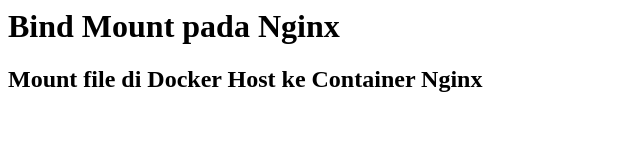
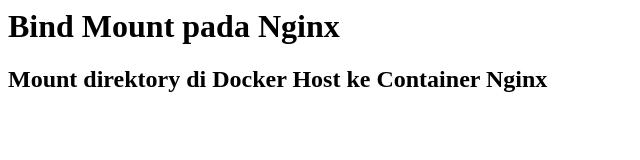
Before and after one commit to techwibi/tutorial-docker, a plain HTML site: page docker-storage/bind-mount/nginx/directory/index.html in a window 1280 px wide. Shown: the whole page, without its empty margins (0-640 px from the left). Drawn offline with Linux system fonts and the light colour scheme.

Commit message:
Update index.html

```diff
--- a/docker-storage/bind-mount/nginx/directory/index.html
+++ b/docker-storage/bind-mount/nginx/directory/index.html
@@ -1,2 +1,2 @@
 <h1>Bind Mount pada Nginx</h1>
-<h2>Mount file di Docker Host ke Container Nginx</h2>
+<h2>Mount direktory di Docker Host ke Container Nginx</h2>
```
